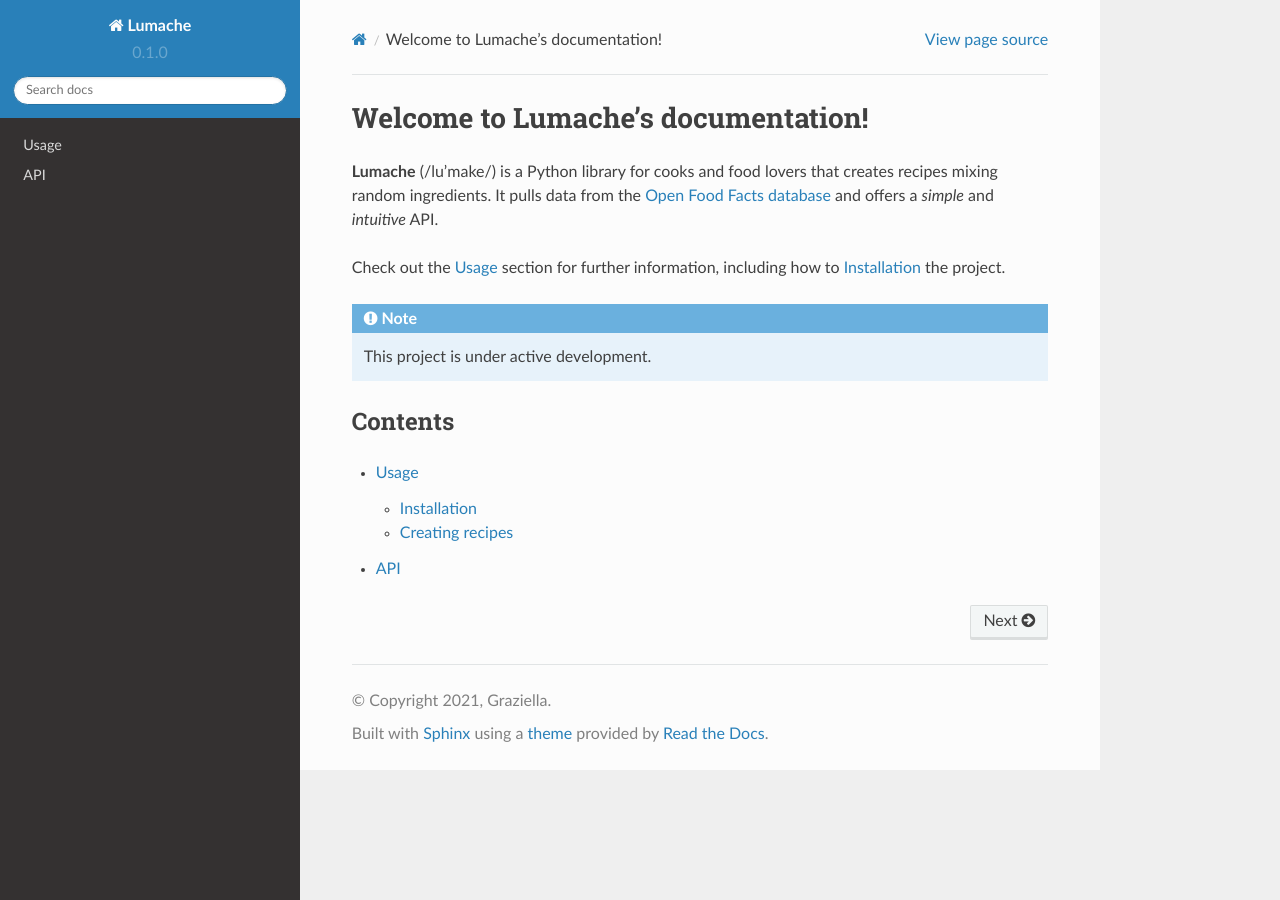
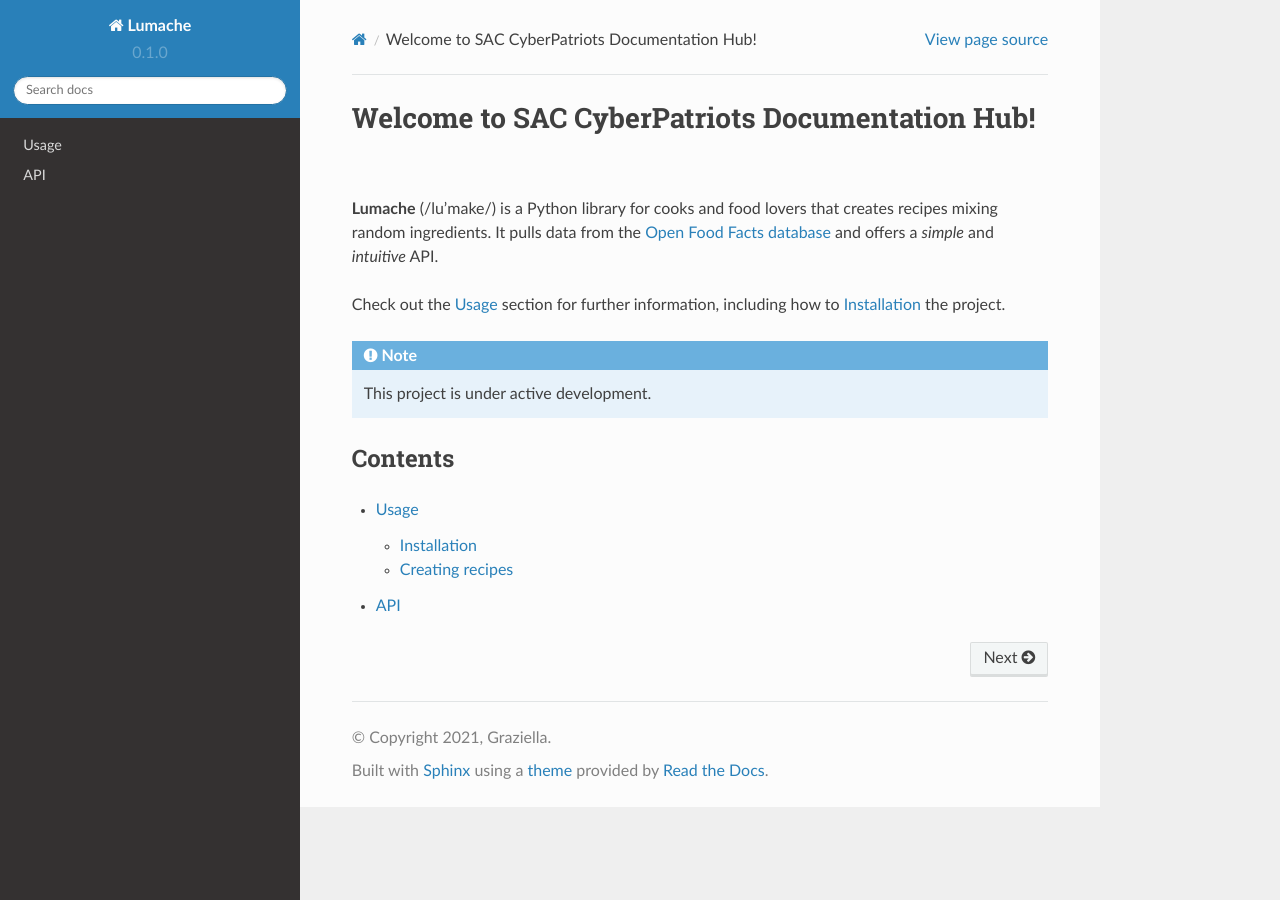
Before and after one commit to natt96z/cybersac, a Sphinx documentation site: the page built from docs/source/index.rst, in a window 1280 px wide. Built offline with Sphinx 7.4.7 and the Read the Docs theme 2.0.0, drawn with Linux system fonts in a browser that asks for light colours.

Commit message:
Update index.rst

```diff
--- a/docs/source/index.rst
+++ b/docs/source/index.rst
@@ -1,4 +1,4 @@
-Welcome to Lumache's documentation!
+Welcome to SAC CyberPatriots Documentation Hub!
 ===================================
 
 **Lumache** (/lu'make/) is a Python library for cooks and food lovers
```
